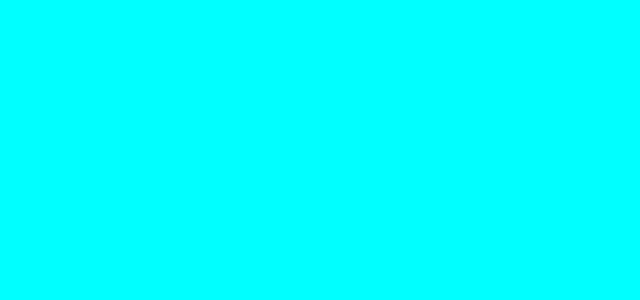
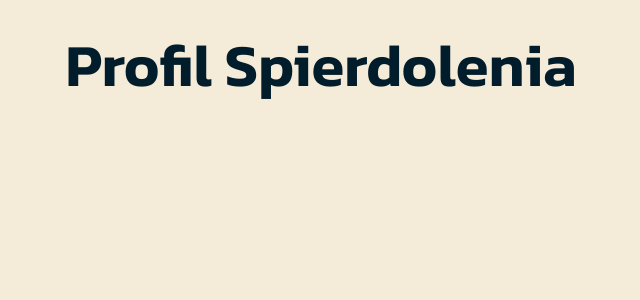
Before and after one commit to MightyKielsa/gala_frontend, a React (Create React App) app: page /main in a window 1280 px wide. Shown: the top 300 px of the page, without its empty margins (319-959 px from the left). Built offline with nearby package versions, Linux system fonts and the light colour scheme.

Commit message:
fixed background in profile

```diff
--- a/src/MainPage/MainPage.css
+++ b/src/MainPage/MainPage.css
@@ -61,5 +61,20 @@
     height: 100%;
     position: absolute;
     right:0;
-    background-color: aqua;
+    background-color: var(--background);
 }
+
+.profil-header-main {
+    color: var(--primary-font-dark);
+    font-size: 60px;
+    position: absolute;
+    margin-left: auto;
+    margin-right: auto;
+    left: 0;
+    right: 0;
+    top:20px;
+    font-family: var(--font-fam1);
+    font-weight: 600;
+    width: max-content;
+    margin-top: 0;
+}
--- a/src/MainPage/MainPage.js
+++ b/src/MainPage/MainPage.js
@@ -17,7 +17,7 @@ function MainPage () {
         <RegButton btnName="Wiecej spierdolenia" btnId="left-low-button-main"/> <RegButton btnName="Zaglosuj" btnId="right-low-button-main"/>
     </div>
     <div className="profil-page-container">
-
+        <h1 className="profil-header-main">Profil Spierdolenia</h1>
     </div>
     </div>
 }
```
